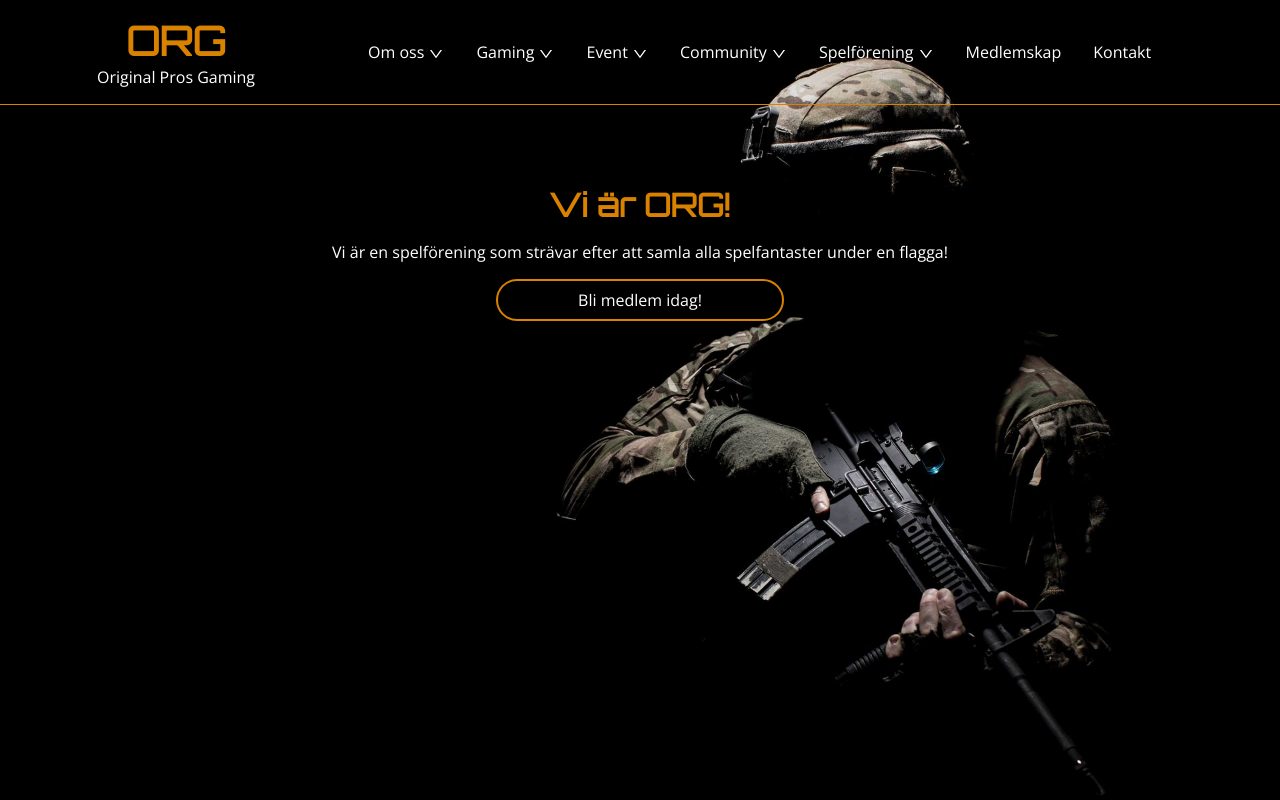
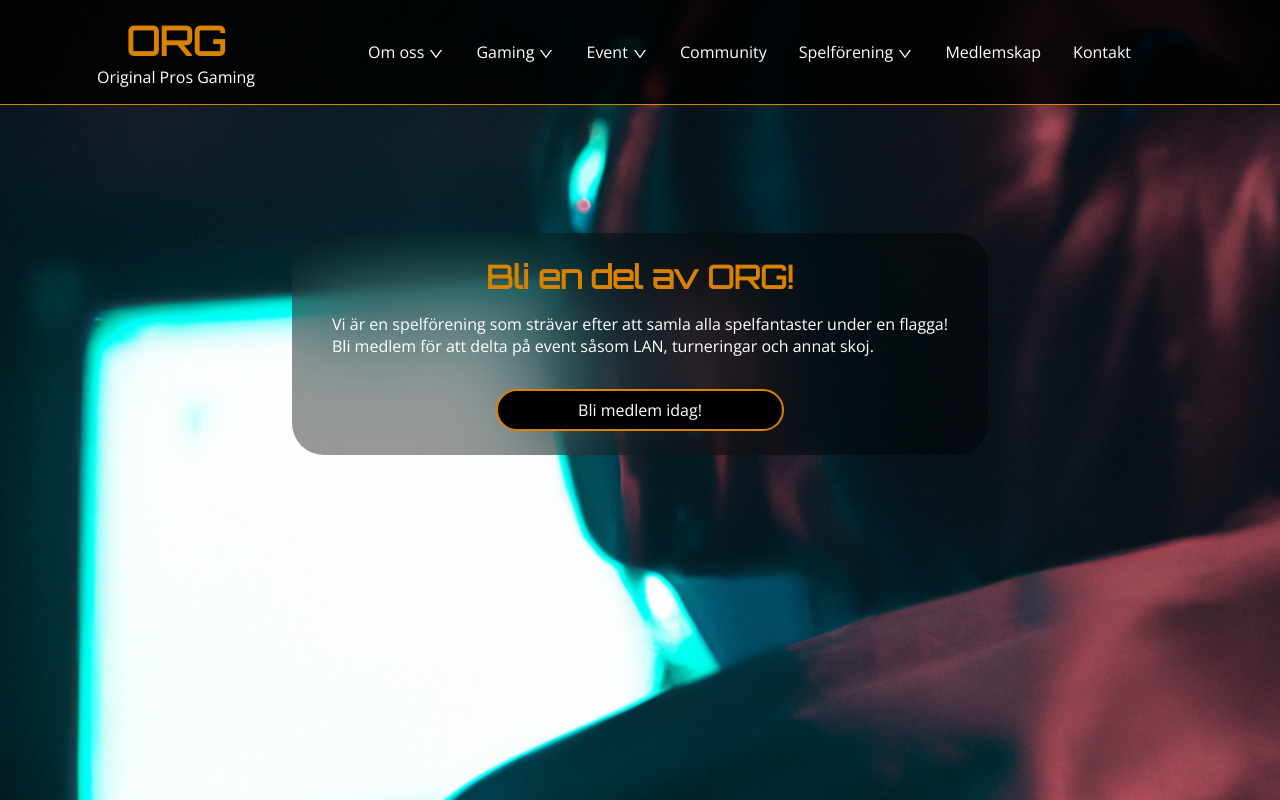
Before and after one commit to lordstimpa/ORG-Gaming-Association, a React (Vite) app: page / in a window 1280 px wide. Built offline with nearby package versions, Linux system fonts and the light colour scheme.

Commit message:
Updated Hero and Nav

```diff
--- a/src/App.jsx
+++ b/src/App.jsx
@@ -2,7 +2,7 @@ import {BrowserRouter as Router, Route, Routes} from "react-router-dom"
 import styled from "styled-components"
 import Hero from "./Hero"
 import Nav from "./Nav"
-import Soldier from "./assets/soldierrr.jpg";
+import Soldier from "./assets/gamer.jpg";
 
 const Body = styled.div`
   background-image: url(${props => props.image});
@@ -16,7 +16,7 @@ function App() {
   return (
     <Body image={Soldier}>
       <Router>
-        <Nav />
+      <Nav />
         <Routes>
           <Route exact path="/" element={
             <Hero />
--- a/src/Hero.jsx
+++ b/src/Hero.jsx
@@ -2,18 +2,21 @@ import styled from "styled-components";
 
 const Body = styled.div`
     width: 100%;
-    margin-top: 4em;
     display: flex;
     justify-content: center;
+    align-items: center;
+    margin-top: 8em;
 
     & .InfoCont {
-
+        border-radius: 2em;
+        backdrop-filter: blur(50px);
+        background: rgba(0,0,0,0.4);
+        padding: 1.5em;
     }
 
     & .Title {
         font-family: "Orbitron", Arial, Helvetica, sans-serif;
         text-align: center;
-        margin: 1em;
 
         h1 {
             color: #d88200;
@@ -29,17 +32,19 @@ const Body = styled.div`
     }
 
     & .Medlem {
+        margin-top: 2em;
         display: flex;
         justify-content: center;
         text-align: center;
 
-        p {
+        a {
             width: fit-content;
             color: #fff;
             background: #000;
             border-radius: 2em;
             border: 2px solid #d88200;
             padding: 0.5em 5em;
+            text-decoration: none;
             transition: 0.2s ease-in-out;
 
             :hover {
@@ -56,13 +61,14 @@ const Hero = () => {
     <Body>
         <div className="InfoCont">
             <div className="Title">
-                <h1>Vi är ORG!</h1>
+                <h1>Bli en del av ORG!</h1>
             </div>
             <div className="Text">
                 <p>Vi är en spelförening som strävar efter att samla alla spelfantaster under en flagga!</p>
+                <p>Bli medlem för att delta på event såsom LAN, turneringar och annat skoj.</p>
             </div>
             <div className="Medlem">
-                <p>Bli medlem idag!</p>
+                <a href="https://ebas.sverok.se/blimedlem/25677">Bli medlem idag!</a>
             </div>
         </div>
     </Body>
--- a/src/Nav.jsx
+++ b/src/Nav.jsx
@@ -7,30 +7,32 @@ const Body = styled.div`
     display: flex;
     font-family: "Open Sans", Arial, Helvetica, sans-serif;
     border-bottom: 1px solid #d88200;
+    background: rgba(0,0,0,0.85);
 
-    & .Top {
+    & .Name {
         width: 25%;
         padding: 1em;
         display: flex;
         flex-direction: column;
         justify-content: center;
+        align-items: center;
 
-        & h1 {
+        & .Org {
             font-family: "Orbitron", Arial, Helvetica, sans-serif;
-            text-align: center;
-            color: #d88200;
             font-size: 2.5em;
             font-weight: 700;
+            text-decoration: none;
+            color: #d88200;
+            width: fit-content;
         }
 
         & p {
-            text-align: center;
             color: #fff;
             font-weight: 300;
         }
     }
 
-    & .Bottom {
+    & .Links {
         width: fit-content;
         display: flex;
         flex-wrap: wrap;
@@ -40,7 +42,7 @@ const Body = styled.div`
 
         & .Link {
             color: #fff;
-            margin: 1em;
+            padding: 1em;
             transition: all 0.2s ease-in-out;
 
             & .Arrow {
@@ -51,27 +53,91 @@ const Body = styled.div`
                 color: #d88200;
             }
         }
+
+        & .DropLinkContainer {
+            display: flex;
+            flex-direction: column;
+            position: relative;
+            display: inline-block;
+        }
+
+        & .DropContent {
+            display: none;
+            flex-direction: column;
+            position: absolute;
+            min-width: 200px;
+            padding: 0.5em;
+            margin-top: 1em;
+            margin-left: 1em;
+            background: #000;
+            border: 1px solid #d88200;
+
+            & .DropLink {
+                color: #fff;
+                text-decoration: none;
+                padding: 0.5em 1em;
+                display: block;
+
+                :hover {
+                    color: #d88200;
+                }
+            }
+        }
+
+        & .DropLinkContainer:hover .DropContent {
+            display: flex;
+        }
     }
 
     & .Link {
         text-decoration: none;
-        color: #000;
+    }
+
+    @media only screen and (max-width: 1150px) {
+        .Top {
+            background: red;
+        }
     }
 `;
 
 const Nav = () => {
     return (
         <Body>
-            <div className="Top">
-                <Link to="/" className="Link"><h1>ORG</h1></Link>
+            <div className="Name">
+                <Link to="/" className="Org">ORG</Link>
                 <p>Original Pros Gaming</p>
             </div>
-            <div className="Bottom">
-                <Link to="/" className="Link">Om oss <AiOutlineDown className="Arrow" /></Link>
-                <Link to="/" className="Link">Gaming <AiOutlineDown className="Arrow" /></Link>
-                <Link to="/" className="Link">Event <AiOutlineDown className="Arrow" /></Link>
-                <Link to="/" className="Link">Community <AiOutlineDown className="Arrow" /></Link>
-                <Link to="/" className="Link">Spelförening <AiOutlineDown className="Arrow" /></Link>
+            <div className="Links">
+                <div className="DropLinkContainer">
+                    <Link to="/" className="Link">Om oss <AiOutlineDown className="Arrow" /></Link>
+                    <div className="DropContent">
+                        <Link to="/" className="DropLink">Historia</Link>
+                        <Link to="/" className="DropLink">Vår vision</Link>
+                    </div>
+                </div>
+                <div className="DropLinkContainer">
+                    <Link to="/" className="Link">Gaming <AiOutlineDown className="Arrow" /></Link>
+                    <div className="DropContent">
+                        <Link to="/" className="DropLink">Counter Strike</Link>
+                        <Link to="/" className="DropLink">Rocket League</Link>
+                    </div>
+                </div>
+                <div className="DropLinkContainer">
+                    <Link to="/" className="Link">Event <AiOutlineDown className="Arrow" /></Link>
+                    <div className="DropContent">
+                        <Link to="/" className="DropLink">Kommande event</Link>
+                        <Link to="/" className="DropLink">Tidigare event</Link>
+                    </div>
+                </div>
+                <Link to="/" className="Link">Community</Link>
+                <div className="DropLinkContainer">
+                    <Link to="/" className="Link">Spelförening <AiOutlineDown className="Arrow" /></Link>
+                    <div className="DropContent">
+                        <Link to="/" className="DropLink">Styrelse</Link>
+                        <Link to="/" className="DropLink">Stadgar</Link>
+                        <Link to="/" className="DropLink">Årsredovisningar</Link>
+                    </div>
+                </div>
                 <Link to="/" className="Link">Medlemskap</Link>
                 <Link to="/" className="Link">Kontakt</Link>
             </div>
```
